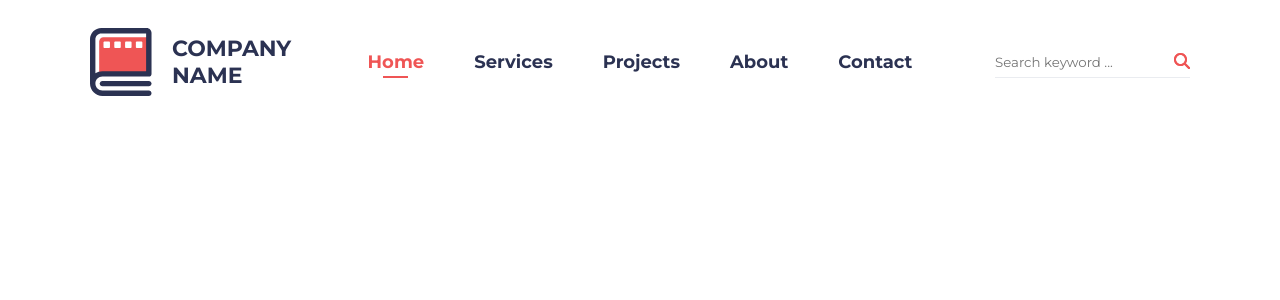
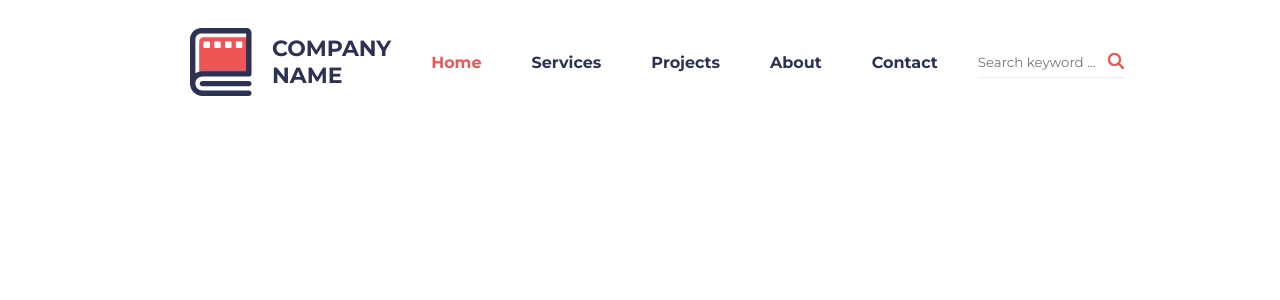
Before and after one commit to nnatroo/artmedia-task, a React (Vite) app: page / in a window 1280 px wide. Shown: the top 300 px of the page. Built offline with nearby package versions, Linux system fonts and the light colour scheme.

Commit message:
modified:   package-lock.json

```diff
--- a/package.json
+++ b/package.json
@@ -26,6 +26,8 @@
     "eslint-plugin-react": "^7.32.2",
     "eslint-plugin-react-hooks": "^4.6.0",
     "eslint-plugin-react-refresh": "^0.3.4",
+    "node-sass": "^9.0.0",
+    "sass": "^1.62.1",
     "vite": "^4.3.2"
   }
 }
--- a/src/components/Header.jsx
+++ b/src/components/Header.jsx
@@ -1,5 +1,5 @@
 import React, { useState } from "react";
-import classes from "../modules/Header.module.css";
+import classes from "../modules/Header.module.scss";
 import CompanyLogo from "../assets/companyLogo.svg";
 import SearchIcon from "../assets/searchIcon.svg";
 import BurgerMenuIcon from "../assets/menuBurger.svg";
@@ -64,9 +64,9 @@ const Header = () => {
             </form>
           </div>
 
-          {/* <div className={classes["navbar-burger-menu-wrapper"]}>
+          <div className={classes["navbar-burger-menu-wrapper"]}>
             <img onClick={burgerClickHandler} src={BurgerMenuIcon} alt="" />
-          </div> */}
+          </div>
         </div>
       </header>
     </>
--- a/src/modules/Header.module.css
+++ /dev/null
@@ -1,245 +0,0 @@
-.header {
-    margin-top: 56px;
-    display: flex;
-    justify-content: center;
-}
-
-.navbar-wrapper {
-    width: 1420px;
-    display: grid;
-    grid-template-columns: 210px max-content 210px;
-    grid-auto-flow: row;
-    align-items: center;
-    justify-content: space-between;
-
-}
-
-.navbar-logo {
-    display: flex;
-    gap: 26px;
-    align-items: center;
-    justify-content: flex-start;
-    /* width: 150px; */
-}
-
-.navbar-logo a {
-    display: flex;
-    gap: 1.25rem;
-    align-items: center;
-}
-
-.navbar-logo strong {
-    font-weight: 700;
-    font-size: 22px;
-    color: #2B3252;
-    text-transform: uppercase;
-}
-
-.navbar-links {
-    list-style: none;
-    display: flex;
-    gap: 50px;
-    font-weight: 700;
-    font-size: 18px;
-    color: #2B3252;
-}
-
-.navbar-links-wrapper {
-    display: flex;
-    gap: 50px;
-}
-
-.navbar-links ul {
-    list-style: none;
-}
-
-.navbar-links li {
-    cursor: pointer;
-    transition: 0.1s;
-    position: relative;
-}
-
-.navbar-links a:hover {
-    color: #EF5555;
-}
-
-.active-item {
-    color: #EF5555;
-}
-
-.active-item::after {
-    content: '';
-    position: absolute;
-    bottom: -5px;
-    left: 0;
-    width: 25px;
-    height: 2px;
-    background-color: #EF5555;
-    margin-left: calc(50% - 12.5px);
-    transition: transform 0.2s ease-in-out;
-    transform: scaleX(1);
-}
-
-
-.navbar-links li::after {
-    content: '';
-    position: absolute;
-    bottom: -5px;
-    left: 0;
-    width: 25px;
-    height: 2px;
-    background-color: #EF5555;
-    margin-left: calc(50% - 12.5px);
-    transition: transform 0.2s ease-in-out;
-    transform: scaleX(0);
-}
-
-.navbar-links li:hover::after {
-    transform: scaleX(1);
-}
-
-.navbar-search-wrapper {
-    display: flex;
-    justify-content: flex-end;
-}
-
-.navbar-search-wrapper input {
-    /* width: 210px; */
-    height: 30px;
-    border: none;
-    border-bottom: 1px solid #EAECF0;
-    padding-right: 26px;
-}
-
-.navbar-search-wrapper input:focus {
-    outline: none;
-}
-
-.form-item {
-    position: relative;
-}
-
-.form-item button {
-    cursor: pointer;
-    border: none;
-}
-
-.form-item button img {
-    position: absolute;
-    right: 0px;
-    top: 6px;
-    background-image: url(../assets/searchIcon.svg);
-    width: 16px;
-    height: 16px;
-    border: none;
-    background-color: transparent;
-}
-
-.navbar-burger-menu-wrapper {
-    display: none;
-    cursor: pointer;
-}
-
-
-
-@media (max-width: 1600px) {
-    .navbar-wrapper {
-        width: 1200px;
-    }
-}
-
-@media (max-width: 1400px) {
-    .header {
-        margin-top: 1.75rem;
-    }
-
-    .navbar-wrapper {
-        width: 1100px;
-    }
-}
-
-@media (max-width: 1200px) {
-    .navbar-links {
-        gap: 1.625rem;
-    }
-
-    .navbar-brand img {
-        display: none;
-    }
-
-    .navbar-wrapper {
-        width: 900px;
-    }
-}
-
-@media (max-width: 992px) {
-    .navbar-links {
-        gap: 10px;
-        font-size: 16px;
-    }
-
-    .navbar-brand h3 {
-        font-weight: 700;
-        font-size: 18px;
-        color: #2B3252;
-    }
-
-
-    .navbar-brand img {
-        width: 30%;
-    }
-
-    .navbar-search-wrapper input {
-        width: 120px;
-    }
-
-    .navbar-wrapper {
-        width: 700px;
-    }
-}
-
-@media (max-width: 768px) {
-    .navbar-links {
-        display: none;
-    }
-
-    .navbar-search-wrapper {
-        display: none;
-    }
-
-    .navbar-burger-menu-wrapper {
-        display: block;
-    }
-
-    .navbar-wrapper {
-        justify-content: space-between;
-        padding-inline: 40px;
-    }
-
-    .navbar-wrapper {
-        width: 70%;
-    }
-
-}
-
-@media (max-width: 320px) {
-    .navbar-brand img {
-        display: none;
-    }
-
-    .navbar-wrapper {
-        padding-inline: 10px;
-    }
-
-    .navbar-burger-menu-wrapper img {
-        width: 90%;
-    }
-
-    .navbar-brand h3 {
-        font-size: 1.3rem;
-    }
-
-
-
-
-}
--- /dev/null
+++ b/src/modules/Header.module.scss
@@ -0,0 +1,318 @@
+.header {
+  margin-top: 56px;
+  display: flex;
+  justify-content: center;
+}
+
+@media (max-width: 1440px) {
+  .header {
+    margin-top: 1.75rem;
+  }
+}
+
+.navbar-wrapper {
+  width: 1420px;
+  display: grid;
+  grid-template-columns: 1fr 4fr 1fr;
+  align-items: center;
+  gap: 1rem;
+}
+
+@media (max-width: 1680px) {
+  .navbar-wrapper {
+    width: 1200px;
+  }
+}
+
+@media (max-width: 1440px) {
+  .navbar-wrapper {
+    width: 1100px;
+  }
+}
+
+.navbar-logo {
+  display: flex;
+  gap: 26px;
+  align-items: center;
+  justify-content: flex-start;
+
+  & a {
+    display: flex;
+    gap: 1.25rem;
+    align-items: center;
+  }
+}
+
+strong {
+  font-weight: 700;
+  font-size: 22px;
+  color: #2b3252;
+  text-transform: uppercase;
+}
+
+.navbar-links {
+  list-style: none;
+  display: flex;
+  gap: 50px;
+  font-weight: 700;
+  font-size: 18px;
+  color: #2b3252;
+  justify-content: center;
+}
+
+.navbar-links-wrapper {
+  display: flex;
+  gap: 50px;
+}
+
+.navbar-links {
+  ul {
+    list-style: none;
+  }
+
+  li {
+    cursor: pointer;
+    transition: 0.1s;
+    position: relative;
+  }
+
+  a {
+    &:hover {
+      color: #ef5555;
+      transition: 600ms;
+    }
+
+    &::after {
+      content: "";
+      position: absolute;
+      bottom: -5px;
+      left: 50%;
+      transform: translateX(-50%);
+      width: 0;
+      height: 2px;
+      background-color: #ef5555;
+      transition: 400ms;
+    }
+
+    &:hover::after {
+      width: 25px;
+    }
+  }
+}
+
+.active-item {
+  color: #ef5555;
+
+  &::after {
+    content: "";
+    position: absolute;
+    bottom: -5px;
+    left: 50%;
+    transform: translateX(-50%);
+    width: 25px;
+    height: 2px;
+    background-color: #ef5555;
+    transition: 400ms;
+  }
+}
+
+.navbar-links {
+  li::after {
+    content: "";
+    position: absolute;
+    bottom: -5px;
+    left: 50%;
+    transform: translateX(-50%);
+    width: 0;
+    height: 2px;
+    background-color: #ef5555;
+    transition: 400ms;
+  }
+
+  li:hover::after {
+    width: 25px;
+  }
+}
+
+.navbar-search-wrapper {
+  display: flex;
+  justify-content: flex-end;
+
+  input {
+    height: 30px;
+    border: none;
+    border-bottom: 1px solid #eaecf0;
+    padding-right: 26px;
+
+    &:focus {
+      outline: none;
+    }
+  }
+}
+
+.form-item {
+  position: relative;
+
+  button {
+    cursor: pointer;
+    border: none;
+
+    img {
+      position: absolute;
+      right: 0px;
+      top: 6px;
+      background-image: url(../assets/searchIcon.svg);
+      width: 16px;
+      height: 16px;
+      border: none;
+      background-color: transparent;
+    }
+  }
+}
+
+.navbar-burger-menu-wrapper {
+  display: none;
+  cursor: pointer;
+}
+
+
+@media (max-width: 1366px) {
+  .navbar-wrapper {
+    gap: 40px;
+  }
+
+  .navbar-links {
+    gap: 36px;
+  }
+
+  .navbar-brand {
+    img {
+      display: none;
+    }
+  }
+
+  .navbar-wrapper {
+    width: 900px;
+  }
+}
+
+@media (max-width: 1280px) {
+  .navbar-links {
+    gap: 10px;
+    font-size: 16px;
+  }
+
+  .navbar-brand {
+    h3 {
+      font-weight: 700;
+      font-size: 18px;
+      color: #2b3252;
+    }
+  }
+
+  .navbar-brand {
+    img {
+      width: 30%;
+    }
+  }
+
+  .navbar-search-wrapper input {
+    width: 120px;
+  }
+
+}
+
+@media (max-width: 1024px) {
+  .navbar-links {
+    display: none;
+  }
+
+  .navbar-logo {
+    width: 200px;
+  }
+
+  .navbar-search-wrapper {
+    display: none;
+  }
+
+  .navbar-burger-menu-wrapper {
+    display: block;
+  }
+
+  .navbar-wrapper {
+    grid-template-columns: 1fr 1fr;
+  }
+
+  .navbar-burger-menu-wrapper {
+    display: flex;
+    justify-content: flex-end;
+  }
+
+  .navbar-wrapper {
+    width: 70%;
+  }
+}
+
+@media (max-width: 768px) {
+  .navbar-brand {
+    img {
+      display: none;
+    }
+  }
+
+  .navbar-burger-menu-wrapper {
+    img {
+      width: 46px;
+    }
+  }
+
+  .navbar-logo strong {
+    font-size: 1.3rem;
+  }
+}
+
+
+@media (max-width: 576px) {
+  .navbar-burger-menu-wrapper {
+    img {
+      width: 32px;
+    }
+  }
+
+  .navbar-logo strong {
+    font-size: 1rem;
+  }
+
+  .navbar-logo img {
+    width: 40px;
+  }
+
+}
+
+@media (max-width: 420px) {
+
+}
+
+@media (max-width: 365px) {
+  .navbar-burger-menu-wrapper {
+    img {
+      width: 22px;
+    }
+  }
+
+  .navbar-logo {
+    width: 100px;
+  }
+
+  .navbar-logo a {
+    gap: 10px;
+  }
+
+  .navbar-logo strong {
+    font-size: 0.8rem;
+  }
+
+  .navbar-logo img {
+    width: 26px;
+  }
+}
```
Also changed, not shown: 1 other file (tests, documents, lock files or other folders).
